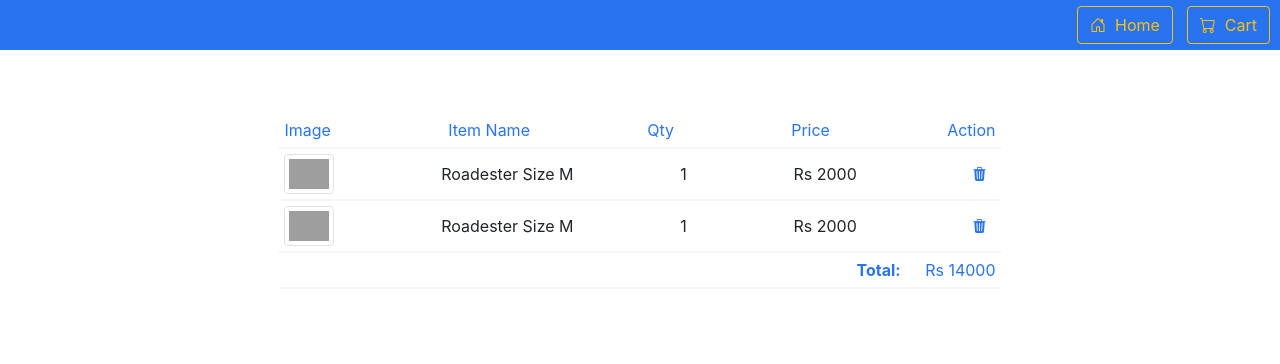
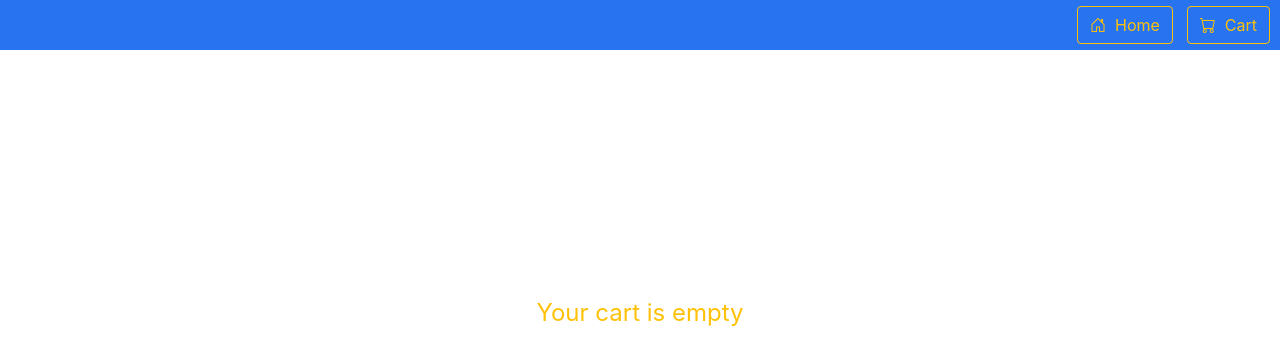
Before and after one commit to sandeep0291/ycompany, a React (Create React App) app in the folder client/: page /cart in a window 1280 px wide. Shown: the top 364 px of the page. Built offline with nearby package versions, Linux system fonts and the light colour scheme; no server answers; grey boxes are pictures that could not be loaded.

Commit message:
Cart || Added cart reducer and logic updated on product listing home page also.

```diff
--- a/client/src/components/cartRow/cartRow.jsx
+++ b/client/src/components/cartRow/cartRow.jsx
@@ -0,0 +1,54 @@
+import {
+  removeItem,
+  subtractItem,
+  addItem,
+} from "../../state-management/slices/cartSlice";
+import { useDispatch } from "react-redux";
+
+const CartItem = function ({ item }) {
+  const dispatch = useDispatch();
+
+  return (
+    <tr>
+      <th scope="row" className="d-none d-sm-block d-xs-block">
+        <picture className="product-thumbnail">
+          <img className="img-thumbnail" src={item.image} alt="" />
+        </picture>
+      </th>
+      <td>{item.name}</td>
+      <td>
+        {item.qty} * {item.price}
+      </td>
+      <td>Rs {item.qty * item.price}</td>
+      <td>
+        <div className="btn-group" role="group" aria-label="Basic example">
+          <button
+            onClick={() => dispatch(subtractItem(item))}
+            type="button"
+            className="btn btn-warning btn-sm"
+          >
+            -
+          </button>
+          <button type="button" className="btn btn-warning btn-sm">
+            {item.qty}
+          </button>
+          <button
+            onClick={() => dispatch(addItem(item))}
+            type="button"
+            className="btn btn-warning btn-sm"
+          >
+            +
+          </button>
+        </div>
+        <button
+          className="btn btn-sm"
+          onClick={() => dispatch(removeItem(item._id))}
+        >
+          <i className="bi bi-trash3-fill yellow"></i>
+        </button>
+      </td>
+    </tr>
+  );
+};
+
+export default CartItem;
--- a/client/src/components/header/header.jsx
+++ b/client/src/components/header/header.jsx
@@ -45,7 +45,7 @@ const Header = function () {
         </Link>
       </div>
 
-      <div id="rightNavigation" className="d-md-none">
+      <div id="rightNavigation" className="d-md-none d-sm-none">
         <Link to="/home">
           <i className="bi bi-house-door yellow"></i>
         </Link>
--- a/client/src/components/header/header.scss
+++ b/client/src/components/header/header.scss
@@ -10,7 +10,7 @@ header {
   z-index: 10;
   height: 50px;
   .search {
-    width: 400px !important;
+    width: 28vw !important;
   }
 
   @media screen and (max-width: $screen-mobile) {
--- /dev/null
+++ b/client/src/components/product/product.jsx
@@ -0,0 +1,68 @@
+import "./product.scss";
+import { useDispatch, useSelector } from "react-redux";
+import { addItem, subtractItem } from "../../state-management/slices/cartSlice";
+
+const Product = function ({ item }) {
+  const dispatch = useDispatch();
+  const cartState = useSelector((state) =>
+    state.cart.cartItems.find((product) => product._id === item._id)
+  );
+
+  return (
+    <div className="col">
+      <div className="card shadow-sm">
+        <img
+          src={item.image}
+          className="img-fluid product-image"
+          alt="product"
+        />
+
+        <div className="card-body">
+          <b>{item.name}</b>
+          <p className="card-text">{item.description}</p>
+          <div className="d-flex justify-content-between align-items-center">
+            {cartState === undefined ? (
+              <button
+                type="button"
+                onClick={() => dispatch(addItem(item))}
+                className="btn btn-sm btn-outline-warning"
+              >
+                Add to cart
+              </button>
+            ) : (
+              <div
+                className="btn-group"
+                role="group"
+                aria-label="Basic example"
+              >
+                <button
+                  onClick={() => dispatch(subtractItem(item))}
+                  type="button"
+                  className="btn btn-warning"
+                >
+                  -
+                </button>
+                <button type="button" className="btn btn-warning">
+                  {cartState.qty}
+                </button>
+                <button
+                  onClick={() => dispatch(addItem(item))}
+                  type="button"
+                  className="btn btn-warning"
+                >
+                  +
+                </button>
+              </div>
+            )}
+
+            <small className="text-muted">
+              <b>Rs {item.price}</b>
+            </small>
+          </div>
+        </div>
+      </div>
+    </div>
+  );
+};
+
+export default Product;
--- a/client/src/components/product/product.tsx
+++ /dev/null
@@ -1,30 +0,0 @@
-import './product.scss';
-
-const Product = function ({ item }: any) {
-  return (
-    <div className="col">
-      <div className="card shadow-sm">
-        <img
-          src={item.image}
-          className="img-fluid product-image"
-          alt="product"
-        />
-
-        <div className="card-body">
-          <b>{item.name}</b>
-          <p className="card-text">{item.description}</p>
-          <div className="d-flex justify-content-between align-items-center">
-            <button type="button" className="btn btn-sm btn-outline-warning">
-              Add to cart
-            </button>
-            <small className="text-muted">
-              <b>Rs {item.price}</b>
-            </small>
-          </div>
-        </div>
-      </div>
-    </div>
-  );
-};
-
-export default Product;
--- a/client/src/pages/cart/cart.jsx
+++ b/client/src/pages/cart/cart.jsx
@@ -1,64 +1,37 @@
 import "./cart.scss";
-import { useSelector, useDispatch } from "react-redux";
-import { fetchProducts } from "../../state-management/slices/productSlice";
+import { useSelector } from "react-redux";
 import Header from "../../components/header/header";
-import { useEffect } from "react";
+import CartItem from "../../components/cartRow/cartRow";
 
 function Cart() {
-  const dispatch = useDispatch();
-  const productList = useSelector((state) => state.product);
-
-  useEffect(() => {
-    dispatch(fetchProducts());
-  }, []);
+  const cartState = useSelector((state) => state.cart);
 
   return (
-    <div id="cartPage"className="page-container">
+    <div id="cartPage" className="page-container">
       <Header />
       <main className="container col-md-7">
-        <div className="cart-row font-color-blue">
-          <p>Image</p>
-          <p>Item Name</p>
-          <p>Qty</p>
-          <p>Price</p>
-          <p>Action</p>
-        </div>
-        <div className="cart-row">
-          <picture className="product-thumbnail">
-            <img
-              className="img-thumbnail"
-              src="https://assets.myntassets.com/h_720,q_90,w_540/v1/assets/images/productimage/2019/3/10/b6a2b0e5-9c4b-4283-9b34-21a306468ef51552177042449-1.jpg"
-              alt=""
-            />
-          </picture>
-
-          <p>Roadester Size M</p>
-          <p>1</p>
-          <p>Rs 2000</p>
-          <button className="btn btn-sm ">
-            <i class="bi bi-trash3-fill blue"></i>
-          </button>
-        </div>
-        <div className="cart-row">
-          <picture className="product-thumbnail">
-            <img
-              className="img-thumbnail"
-              src="https://assets.myntassets.com/h_720,q_90,w_540/v1/assets/images/productimage/2019/3/10/b6a2b0e5-9c4b-4283-9b34-21a306468ef51552177042449-1.jpg"
-              alt=""
-            />
-          </picture>
-
-          <p>Roadester Size M</p>
-          <p>1</p>
-          <p>Rs 2000</p>
-          <button className="btn btn-sm ">
-            <i class="bi bi-trash3-fill blue"></i>
-          </button>
-        </div>
-
-        <div className="cart-row font-color-blue cart-total">
-          <p><b>Total:</b> <span>Rs 14000</span></p>
-        </div>
+        {cartState.cartItems.length === 0 ? (
+          <div className="cart-empty">Your cart is empty</div>
+        ) : (
+          <table className="table table-striped table-hover table-borderless align-middle table-responsive">
+            <thead>
+              <tr>
+                <th scope="col" className="d-none d-sm-block d-xs-block">
+                  Image
+                </th>
+                <th scope="col">Name</th>
+                <th scope="col">Qty * Price</th>
+                <th scope="col">SubTotal</th>
+                <th scope="col">Action</th>
+              </tr>
+            </thead>
+            <tbody>
+              {cartState.cartItems.map(function (item) {
+                return <CartItem item={item} />;
+              })}
+            </tbody>
+          </table>
+        )}
       </main>
     </div>
   );
--- a/client/src/pages/cart/cart.scss
+++ b/client/src/pages/cart/cart.scss
@@ -1,27 +1,25 @@
 @import "../../styles/index.scss";
 
 #cartPage{
+
     main{
         @include flex(column, center, center);
-        margin-top: 100px !important;
+        position: relative;
+        top:100px !important;
 
-        .cart-row{
+        img{
+            width: 50px;
+        }
+
+        .cart-empty{
+            overflow:  none;
+            height: 400px;
             width: 100%;
-            @include flex(row, space-between, center);
-            font-size: $font-size-medium;
-            border-bottom: 2px $whitesmoke solid;
-            padding: 5px;
+            position: relative;
+            @include flex(column, center, center);
+            font-size: $font-size-xlarge;
+            color: $yellow;
+        }
 
-            .product-thumbnail{
-                width: 50px;
-            }
-            &.cart-total{
-                font-size: $font-size-medium;
-                @include flex(row, flex-end, center);
-                span{
-                    margin-left: 20px;
-                }
-            }
-        }
     }
 }
--- /dev/null
+++ b/client/src/state-management/slices/cartSlice.jsx
@@ -0,0 +1,67 @@
+import { createSlice } from "@reduxjs/toolkit";
+
+// export interface ICartItem{
+//   id: string;
+//   name: string;
+//   image: string;
+//   qty: number;
+//   price: number;
+// }
+const initialState = {
+  cartItems: [],
+  totalAmount: 0,
+  totalQty: 0,
+};
+
+const cartSlice = createSlice({
+  name: "cart",
+  initialState,
+  reducers: {
+    clearCart: (state) => {
+      state.cartItems = [];
+    },
+    removeItem: (state, action) => {
+      const itemId = action.payload;
+      state.cartItems = state.cartItems.filter((item) => item._id !== itemId);
+    },
+    addItem: (state, { payload }) => {
+      const cartItem = state.cartItems.find((item) => item._id === payload._id);
+      if (cartItem === undefined) {
+        const item = {
+          _id: payload._id,
+          name: payload.name,
+          qty: 1,
+          price: payload.price,
+          image: payload.image
+        }
+        state.cartItems.push(item);
+      } else {
+        cartItem.qty = cartItem.qty + 1;
+      }
+    },
+    subtractItem: (state, { payload }) => {
+      const cartItem = state.cartItems.find((item) => item._id === payload._id);
+      if (cartItem.qty === 1) {
+        state.cartItems = state.cartItems.filter(
+          (item) => item._id !== payload._id
+        );
+      } else {
+        cartItem.qty = cartItem.qty - 1;
+      }
+    },
+    calculateTotals: (state) => {
+      let qty = 0;
+      let total = 0;
+      state.cartItems.forEach((item) => {
+        qty += item.qty;
+        total += item.qty * item.price;
+      });
+      state.totalQty = qty;
+      state.totalAmount = total;
+    },
+  },
+});
+
+export default cartSlice.reducer;
+export const { clearCart, removeItem, addItem, subtractItem, calculateTotals } =
+  cartSlice.actions;
--- a/client/src/state-management/store.js
+++ b/client/src/state-management/store.js
@@ -1,9 +1,11 @@
 import { configureStore } from "@reduxjs/toolkit";
+import cartSlice from "./slices/cartSlice";
 import productSlice from "./slices/productSlice";
 
 const store = configureStore({
     reducer: {
-        product: productSlice
+        product: productSlice,
+        cart: cartSlice
     }
 });
 
```
